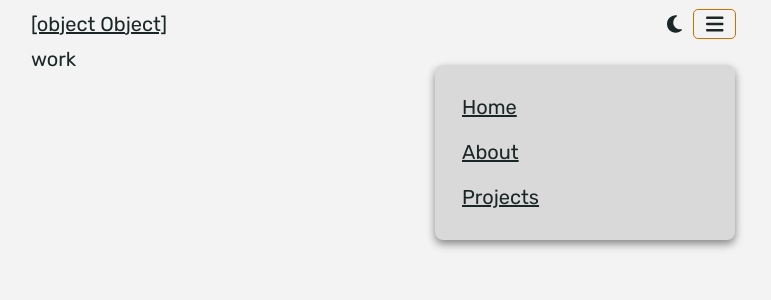
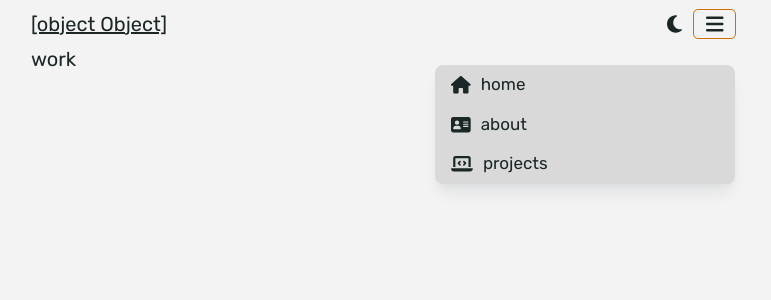
Before and after one commit to olaszm/personal-portfolio, a Nuxt app: page /work in a window 1280 px wide. Both pictures are taken after a click on the button 971 px from the left and 24 px from the top of the page. Shown: the top 300 px of the page, without its empty margins (257-1028 px from the left). Built offline with nearby package versions, Linux system fonts and the light colour scheme; no server answers.

Commit message:
dropdown component

```diff
--- a/app.vue
+++ b/app.vue
@@ -20,6 +20,7 @@ import { useToggleModal } from '@/composables/useToggleModal';
 
 useHead({
 	titleTemplate: (titleChunk) => { return titleChunk ? `${titleChunk} - Martin Olasz` : 'Martin Olasz'; },
+	link: [{ rel: 'icon', type: 'image/png', href: '/favicon.png' }],
 	meta: [
 		{ name: 'description', content: `Junior front-end developer building modern web applications with cutting edge technologies.` },
 		{
@@ -27,7 +28,7 @@ useHead({
         content:
           "developer, freelance, front-end, website, vue, react,javascript, html, css, london,",
 		},
-	],
+	]
  })
 
 const { togglePreference, currentTheme } = useTheme();
--- a/assets/css/main.css
+++ b/assets/css/main.css
@@ -1,12 +1,13 @@
 @import '@/assets/css/normalize.css';
 @import '@/assets/css/variables.css';
+@import '@/assets/css/typo.css';
+@import '@/assets/css/shadows.css';
 
 html,
 body {
 	background-color: var(--background-color);
 	color: var(--font-color);
 	font-family: "Rubik", sans-serif;
-	/* font-size: 24px; */
 	font-size: calc(15px + 0.390625vw);
 	width: 100%;
 	height: 100%;
--- /dev/null
+++ b/assets/css/shadows.css
@@ -0,0 +1,27 @@
+.shadow-xs {
+    box-shadow: 0px 1px 2px rgba(16, 24, 40, 0.05);
+}
+
+.shadow-sm {
+    box-shadow: 0px 1px 3px rgba(16, 24, 40, 0.1), 0px 1px 2px rgba(16, 24, 40, 0.06);
+}
+
+.shadow-md {
+    box-shadow: 0px 4px 8px -2px rgba(16, 24, 40, 0.1), 0px 2px 4px -2px rgba(16, 24, 40, 0.06);
+}
+
+.shadow-lg {
+    box-shadow: 0px 12px 16px -4px rgba(16, 24, 40, 0.08), 0px 4px 6px -2px rgba(16, 24, 40, 0.03);
+}
+
+.shadow-xl {
+    box-shadow: 0px 20px 24px -4px rgba(16, 24, 40, 0.08), 0px 8px 8px -4px rgba(16, 24, 40, 0.03);
+}
+
+.shadow-2xl {
+    box-shadow: 0px 24px 48px -12px rgba(16, 24, 40, 0.18);
+}
+
+.shadow-3xl {
+    box-shadow: 0px 32px 64px -12px rgba(16, 24, 40, 0.14);
+}
--- /dev/null
+++ b/assets/css/typo.css
@@ -0,0 +1,31 @@
+.header {
+    font-weight: 700;
+    font-size: 2rem;
+    line-height: 2.8;
+}
+
+
+.text {
+    font-weight: 400;
+    font-size: 1.4rem;
+    line-height: 1.6;
+}
+
+
+.text-bold {
+    font-weight: 700;
+    font-size: 1.4rem;
+    line-height: 1.6;
+}
+
+.text-small {
+    font-weight: 400;
+    font-size: 1.2rem;
+    line-height: 2.4;
+}
+
+.text-small-bold {
+    font-weight: 700;
+    font-size: 1.2rem;
+    line-height: 2.4;
+}
--- /dev/null
+++ b/components/DropDownItem.vue
@@ -0,0 +1,70 @@
+<template>
+    <div class="dropdown-item" :class="itemState" @click="navigateTo(route)">
+        <ClientOnly v-if="icon" placeholder="Menu">
+            <font-awesome-icon class="dropdown-item-icon" size="sm" :icon="icon" />
+        </ClientOnly>
+        <span class="sub-title">
+            {{ text }}
+        </span>
+    </div>
+</template>
+
+
+<script lang="ts" setup>
+const router = useRouter()
+
+interface Props {
+    text: string;
+    state?: string;
+    route: string
+    icon?: string,
+}
+
+const { text, route, icon, state = 'default' } = defineProps<Props>()
+
+const itemState = computed(() => {
+    return {
+        hover: state === 'hover',
+        disabled: state === 'disabled',
+        focus: state === 'focus'
+    }
+})
+
+
+const navigateTo = (route: string) => {
+    router.push(route)
+}
+
+</script>
+
+
+<style scoped>
+.dropdown-item {
+    cursor: pointer;
+    padding: 10px 16px;
+    display: flex;
+    align-items: center;
+    justify-content: stretch;
+    gap: 10px;
+}
+
+.dropdown-item:hover,
+.hover {
+    background-color: var(--ascend);
+}
+
+.dropdown-item:disabled,
+.disabled {
+    background-color: var(--white);
+    color: var(--grey);
+    pointer-events: none;
+}
+
+.dropdown-item:first-of-type {
+    border-radius: 8px 8px 0 0;
+}
+
+.dropdown-item:last-of-type {
+    border-radius: 0 0 8px 8px;
+}
+</style>
--- /dev/null
+++ b/components/Dropdown.vue
@@ -0,0 +1,49 @@
+<template>
+    <Card v-if="isOpen" :variant="variant" class='menu-dropdown shadow-lg'>
+        <slot class='menu-dropdown-inner'>
+        </slot>
+    </Card>
+</template>
+
+
+<script lang="ts" setup>
+interface Props {
+    isOpen: boolean
+    variant: string
+}
+
+const { isOpen } = defineProps<Props>()
+
+</script>
+
+
+<style scoped>
+.menu-dropdown {
+    position: absolute;
+    top: calc(45px + 10px);
+    right: 0;
+    width: 300px;
+    height: auto;
+    padding: 0;
+}
+
+.menu-dropdown-inner {
+    height: 100%;
+    width: 100%;
+    display: flex;
+    flex-direction: column;
+    align-items: center;
+}
+
+@media screen and (max-width: 640px) {
+	.menu-dropdown {
+		width: 100%;
+	}
+}
+
+@media screen and (max-width: 320px) {
+	.menu-dropdown {
+		width: 100%;
+	}
+}
+</style>
--- /dev/null
+++ b/components/DropdownSeparator.vue
@@ -0,0 +1,16 @@
+<template>
+    <div class="separator">
+
+    </div>
+</template>
+
+
+<style scoped>
+.separator {
+    height: 1px;
+    width: 90%;
+    margin: .15rem auto;
+    background-color: var(--font-color);
+    opacity: 0.15;
+}
+</style>
--- a/components/Navigation.vue
+++ b/components/Navigation.vue
@@ -16,13 +16,10 @@
 						:icon="!isOpen ? 'fa-solid fa-bars' : 'fa-solid fa-circle-xmark'" />
 				</ClientOnly>
 			</Button>
-			<Card v-if="isDropDownMenuOpen" :variant='cardBg' class='menu-dropdown'>
-				<div class='menu-dropdown-inner'>
-					<NuxtLink class='dropdown-item' :to="item.route" v-for="item in routes">
-						{{ item.name.replace(item.name[0], item.name[0].toUpperCase()) }}
-					</NuxtLink>
-				</div>
-			</Card>
+			<Dropdown :isOpen=isDropDownMenuOpen :variant="cardBg">
+				<DropDownItem v-for="item in routes" :text="item.name" :state="item?.state" :route="item.route" :icon="item.icon">
+				</DropDownItem>
+			</Dropdown>
 		</div>
 	</nav>
 </template>
@@ -33,12 +30,16 @@ import { computed, inject, Ref } from "vue";
 const { currentTheme, togglePreference } = inject<{ currentTheme: Ref, togglePreference: () => void }>('theme')
 const { toggleModal, isOpen } = defineProps<Props>()
 
+interface IRoute {
+	name: string, route:string, state?: string, icon?: string
+}
+
 const router = useRouter()
-const routes = [
-	{ name: 'home', route: '/' },
-	{ name: 'about', route: '/about' },
+const routes: IRoute[] = [
+	{ name: 'home', route: '/', icon: 'fa-solid fa-house'},
+	{ name: 'about', route: '/about', icon: 'fa-solid fa-address-card'},
 	// { name: 'work', route: '/work' },
-	{ name: 'projects', route: '/projects' },
+	{ name: 'projects', route: '/projects', icon: 'fa-solid fa-laptop-code' },
 ]
 
 interface Props {
@@ -115,47 +116,4 @@ watch(() => router.currentRoute.value.path, (oldv, nextv) => {
 .menu-overlay-parent {
 	position: relative;
 }
-
-.menu-dropdown {
-	position: absolute;
-	top: calc(45px + 10px);
-	right: 0;
-	width: 300px;
-	height: auto;
-	box-shadow: 0px 4px 8px rgba(0, 0, 0, 0.45);
-}
-
-.menu-dropdown-inner {
-	height: 100%;
-	width: 100%;
-	display: flex;
-	flex-direction: column;
-	align-items: center;
-}
-
-.dropdown-item {
-	width: 100%;
-	border-radius: 8px;
-	padding: .55rem .35rem;
-	cursor: pointer;
-	list-style: none;
-}
-
-.dropdown-item:hover {
-	background-color: var(--ascend);
-	color: var(--font-color);
-}
-
-
-@media all and (max-device-width: 640px) {
-	.menu-dropdown {
-		width: 100%;
-	}
-}
-
-@media all and (max-device-width: 320px) {
-	.menu-dropdown {
-		width: 100%;
-	}
-}
 </style>
--- a/plugins/fontawesome.js
+++ b/plugins/fontawesome.js
@@ -1,6 +1,6 @@
 import { library, config } from '@fortawesome/fontawesome-svg-core'
 import { FontAwesomeIcon } from '@fortawesome/vue-fontawesome'
-import { faChevronDown, faChevronRight,faBars, faMoon, faSun, faCircleXmark, faArrowRight, faCircleDot } from '@fortawesome/free-solid-svg-icons'
+import { faChevronDown, faChevronRight, faBars, faMoon, faSun, faCircleXmark, faArrowRight, faCircleDot, faLaptopCode, faAddressCard, faHome } from '@fortawesome/free-solid-svg-icons'
 import { faCss3, faFigma, faNodeJs, faPython, faReact, faHtml5, faJs, faGithub, faLinkedin } from '@fortawesome/free-brands-svg-icons'
 
 
@@ -9,7 +9,7 @@ config.autoAddCss = false
 
 // You can add your icons directly in this plugin. See other examples for how you
 // can add other styles or just individual icons.
-library.add(faChevronDown, faChevronRight, faCircleDot, faArrowRight, faCircleXmark, faBars, faMoon, faSun, faCss3, faFigma, faNodeJs, faPython, faReact, faHtml5, faJs, faGithub, faLinkedin)
+library.add(faLaptopCode, faAddressCard, faHome, faChevronDown, faChevronRight, faCircleDot, faArrowRight, faCircleXmark, faBars, faMoon, faSun, faCss3, faFigma, faNodeJs, faPython, faReact, faHtml5, faJs, faGithub, faLinkedin)
 
 
 
```
Also changed, not shown: public/favicon.png (added).
